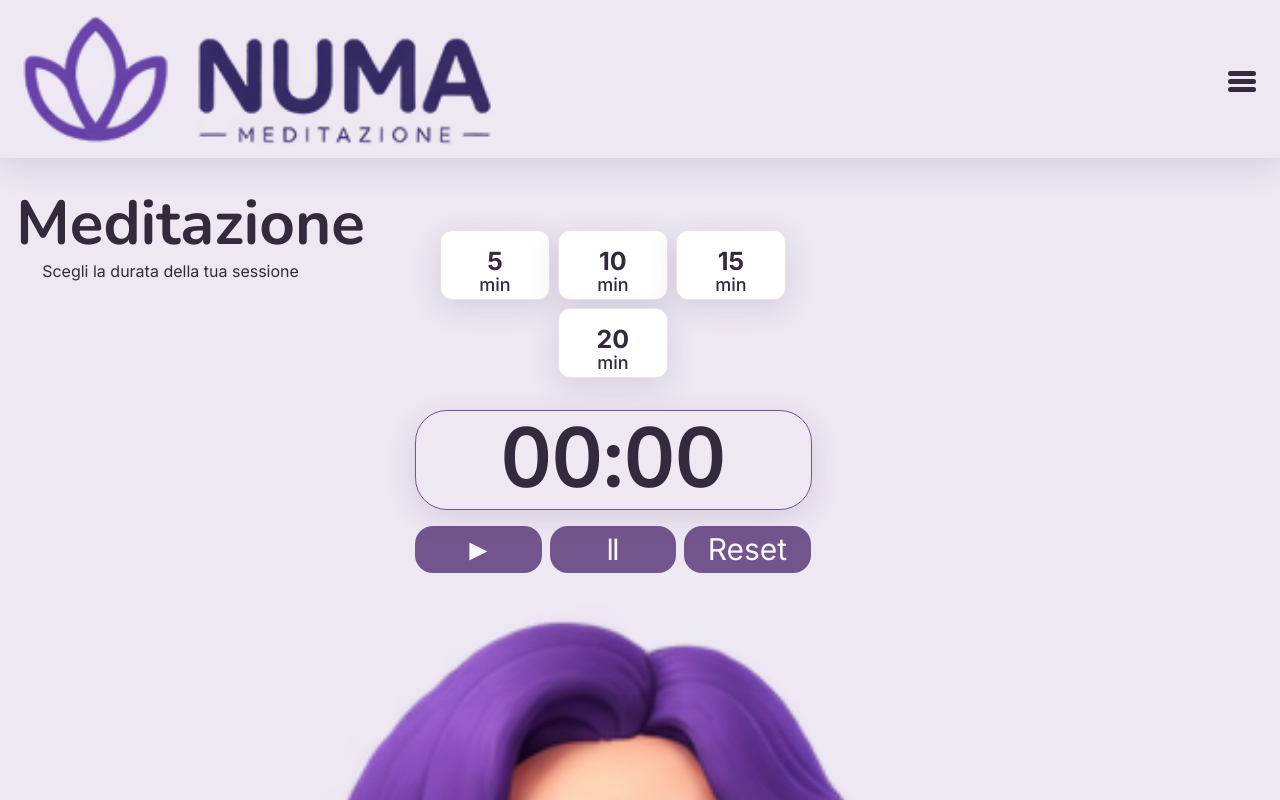
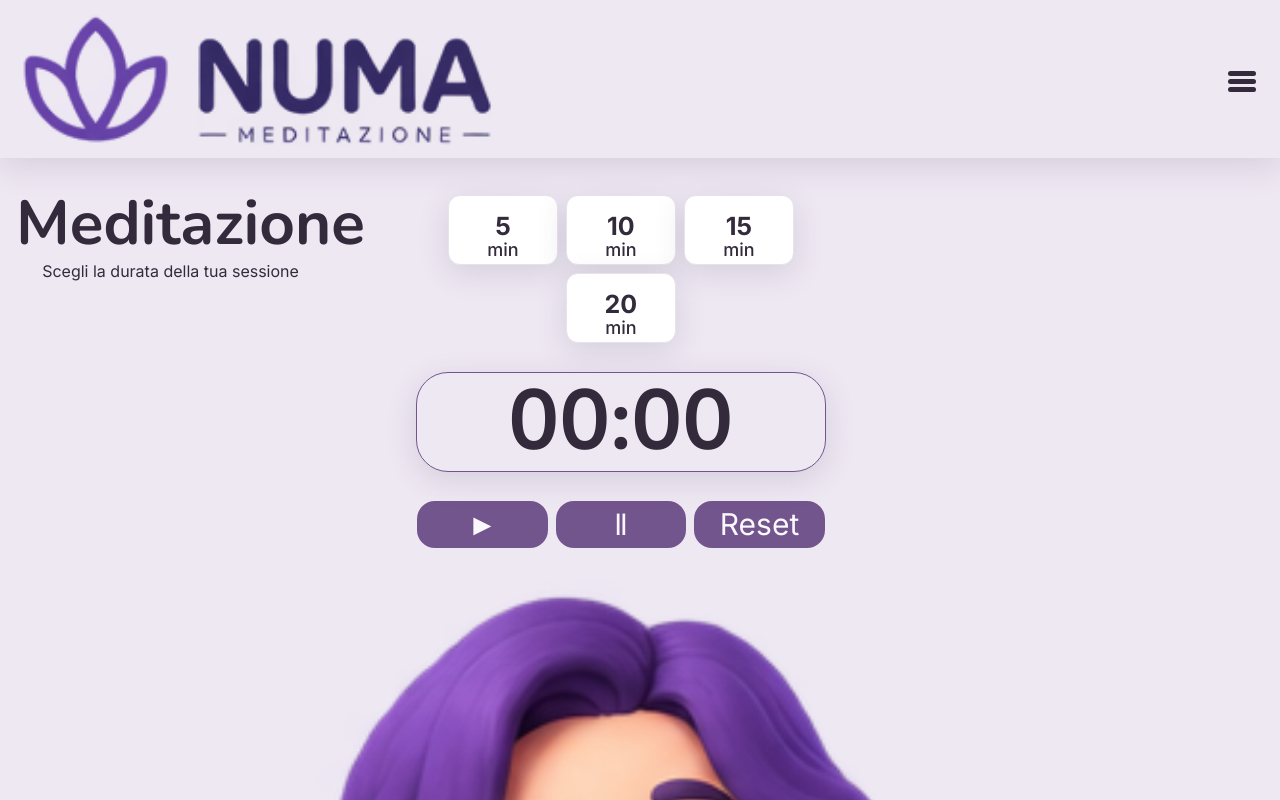
Before and after one commit to Salvatore1712/Progetto-React, a React (Vite) app in the folder numa/: page /meditazione in a window 1280 px wide. Shown: the top 800 px of the page. Built offline with nearby package versions, Linux system fonts and the light colour scheme.

Commit message:
fix spazio tra bottoni timer

```diff
--- a/numa/src/components/_timer.module.scss
+++ b/numa/src/components/_timer.module.scss
@@ -3,15 +3,14 @@
 @use "../style/abstract/variables" as *;
 
 .timer {
-    margin: 2rem auto 0 auto;
+    margin: 0.8rem auto 1rem auto;
     width: 90%;
-    height: fit-content;
     border-radius: $radius-small;
     display: flex;
     flex-grow: 1;
     align-items: center;
     flex-wrap: wrap;
-    padding: 16px;
+    padding: 0 24px;
     gap: 8px;
     justify-content: center;
 
@@ -48,7 +47,7 @@
 .counterBox {
     position: relative;
     z-index: 0; // stacking context esplicito e basso: resta sotto l'header/menu
-    margin: 1rem auto;
+    margin: 1.8rem auto;
     width: 80%;
     height: 100px;
     border-radius: $radius-xl;
```
